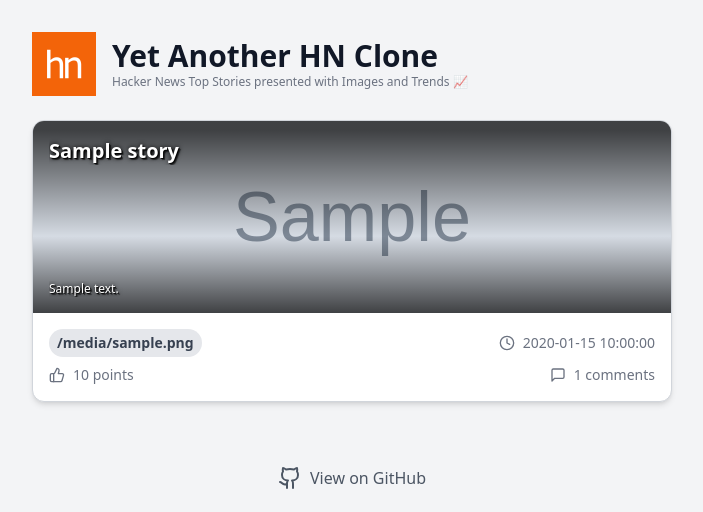
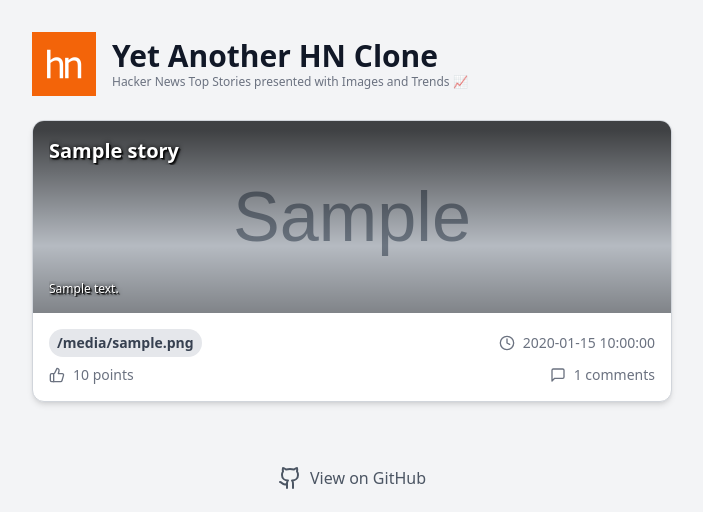
Before and after one commit to ilyaizen/hn-clone, a FastAPI app: template templates/index.html in a window 1280 px wide. Shown: the top 512 px of the page, without its empty margins (288-991 px from the left). Run offline with FastAPI, Linux system fonts and the light colour scheme; the template is opened without the code that fills it: most values are stand-ins (such as "Sample title", 1, 10 or a date in 2020); grey boxes marked "Sample" are stand-in pictures; some libraries are stand-ins or nearby versions.

Commit message:
Update index.html

```diff
--- a/templates/index.html
+++ b/templates/index.html
@@ -63,7 +63,7 @@
             <div class="story-image h-full w-full bg-gray-300"></div>
             {% endif %}
             <div
-              class="absolute inset-0 bg-gradient-to-b from-black/70 from-5% via-transparent via-60% to-black/70 transition-opacity duration-300 group-hover:opacity-0"
+              class="absolute inset-0 bg-gradient-to-b from-black/70 from-5% via-transparent/15 via-65% to-black/40 transition-opacity duration-300 group-hover:opacity-0"
             ></div>
             <div class="absolute inset-0 flex flex-col justify-between p-4">
               <h2 class="text-shadow line-clamp-2 text-xl font-semibold text-white">
```
